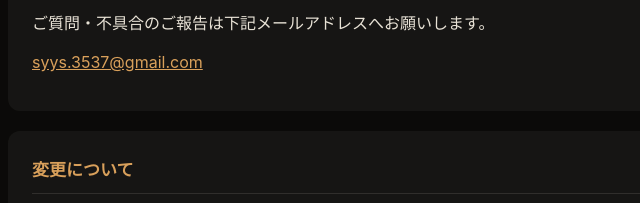
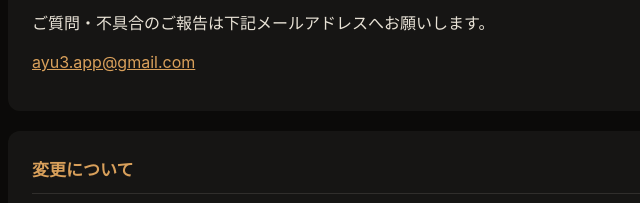
Before and after one commit to syys3537-ssm/ayu3-privacy, a plain HTML site: page index.html in a window 1280 px wide. Shown: the part 1331-1534 px from the top of the page, 288-928 px from the left. Drawn offline with Linux system fonts and the light colour scheme.

Commit message:
お問い合わせ先を専用アドレス ayu3.app@gmail.com へ変更（ja/en。2026-08-22 開設）
Co-Authored-By: Claude Fable 5 <noreply@anthropic.com>

```diff
--- a/index.html
+++ b/index.html
@@ -88,7 +88,7 @@
     <section>
       <h2>サポート・お問い合わせ</h2>
       <p>ご質問・不具合のご報告は下記メールアドレスへお願いします。</p>
-      <p><a href="mailto:syys.3537@gmail.com">syys.3537@gmail.com</a></p>
+      <p><a href="mailto:ayu3.app@gmail.com">ayu3.app@gmail.com</a></p>
     </section>
     <section>
       <h2>変更について</h2>
```
Also changed, not shown: en/index.html (+1 -1 lines).
